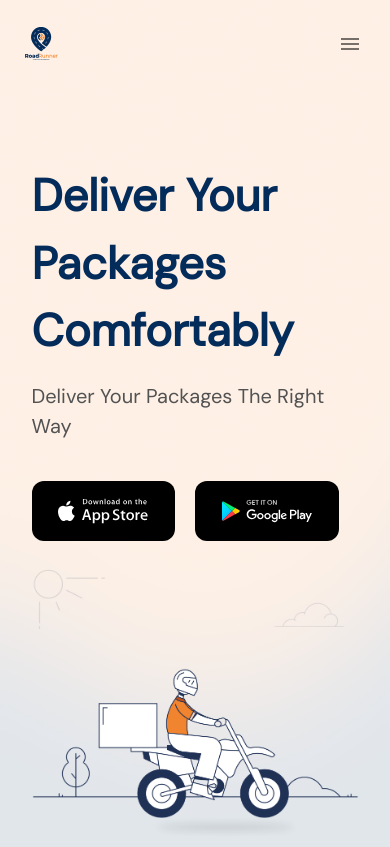
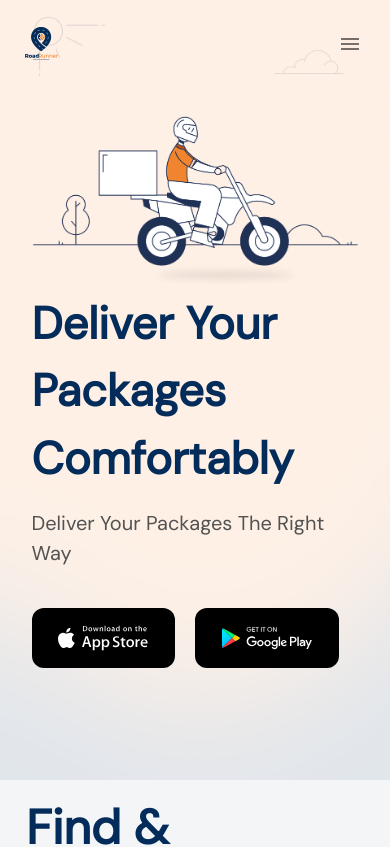
Before and after one commit to sadeeqdev/roadrunner-landing-page, a Vue app: page /home in a window 390 px wide. Shown: the top 847 px of the page. Built offline with nearby package versions, Linux system fonts and the light colour scheme.

Commit message:
change home format for mobile

```diff
--- a/src/views/home/components/WelcomeBanner.vue
+++ b/src/views/home/components/WelcomeBanner.vue
@@ -1,5 +1,5 @@
 <template>
-    <v-row style="width:90%; margin:auto">
+    <v-row style="width:90%; margin:auto" class="welcome-banner-row">
         <v-col cols="12" lg="4" md="5" xs="12">
             <v-card flat color="transparent">
                 <p class="deliver-packages-header">
@@ -94,7 +94,8 @@ export default {
 }
 @media only screen and (max-width: 600px) {
 .deliver-packages-header {
-padding-top: 150px;
+    margin-top: -50px;
+        padding-top: 0px;
     font-size: 45px;
     font-weight: 800;
 }
@@ -107,5 +108,13 @@ padding-top: 150px;
     height: 60px;
     background-size: 90px 40px;
 }
+.banner-image {
+    margin-top: 0px;
+}
+
+.welcome-banner-row {
+    display: flex;
+    flex-direction: column-reverse;
+}
 }
 </style>
```
